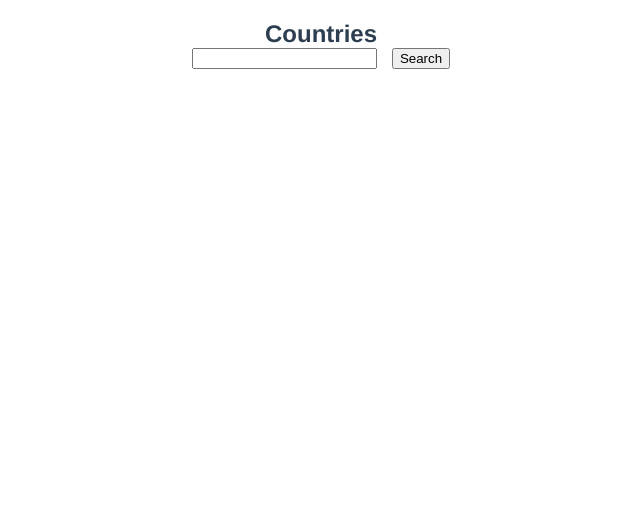
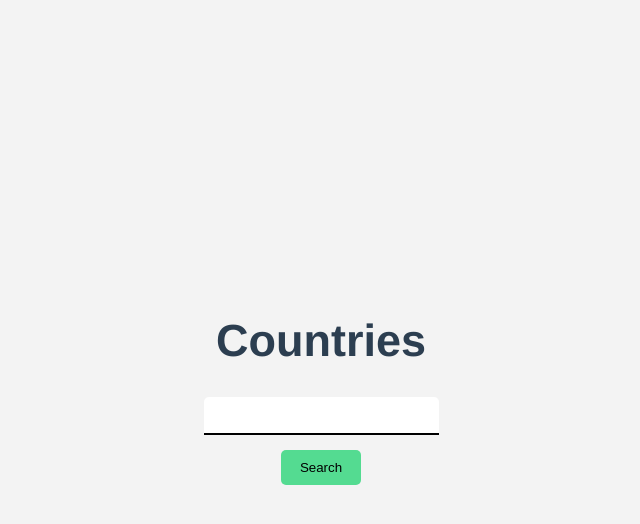
Before and after one commit to TheWolek/vue_countries, a Vue app: page / in a window 1280 px wide. Shown: the top 524 px of the page, without its empty margins (319-959 px from the left). Built offline with nearby package versions, Linux system fonts and the light colour scheme.

Commit message:
start page style

```diff
--- a/src/App.vue
+++ b/src/App.vue
@@ -43,6 +43,7 @@ body {
   margin: 0;
   padding: 0;
   box-sizing: border-box;
+  background: rgb(243, 243, 243);
 }
 #app {
   font-family: Avenir, Helvetica, Arial, sans-serif;
--- a/src/components/search.vue
+++ b/src/components/search.vue
@@ -23,13 +23,63 @@ export default {
 </script>
 
 <style lang="scss" scoped>
+$InputBg-active: rgb(247, 247, 247);
+$ctaBg: rgb(84, 219, 145);
+$ctaBg-active: rgb(106, 226, 160);
+
 .searchWrapp {
   padding: 20px 0;
+  width: 100%;
+  height: calc(100vh - 40px);
+  display: flex;
+  justify-content: center;
+  align-items: center;
+  flex-direction: column;
+
+  input[type="text"] {
+    padding: 8px 7px;
+    height: 20px;
+    font-size: 17px;
+    border: 0;
+    outline: none;
+    border-top-left-radius: 5px;
+    border-top-right-radius: 5px;
+    border-bottom: 2px solid #000;
+    transition: background-color 0.3s ease;
+
+    &:active,
+    &:focus {
+      background: $InputBg-active;
+    }
+
+    &:hover {
+      cursor: pointer;
+      background: $InputBg-active;
+    }
+  }
+
+  input[type="button"] {
+    width: 80px;
+    padding: 10px 8px;
+    background: $ctaBg;
+    outline: none;
+    border: none;
+    border-radius: 5px;
+    transition: background-color 0.3s ease;
+
+    &:hover {
+      cursor: pointer;
+      background: $ctaBg-active;
+    }
+  }
+
   input + input {
-    margin-left: 15px;
+    margin-top: 15px;
   }
   h2 {
     margin: 0;
+    font-size: 45px;
+    margin-bottom: 30px;
   }
 }
 </style>
```
Also changed, not shown: 1 other file (tests, documents, lock files or other folders).
